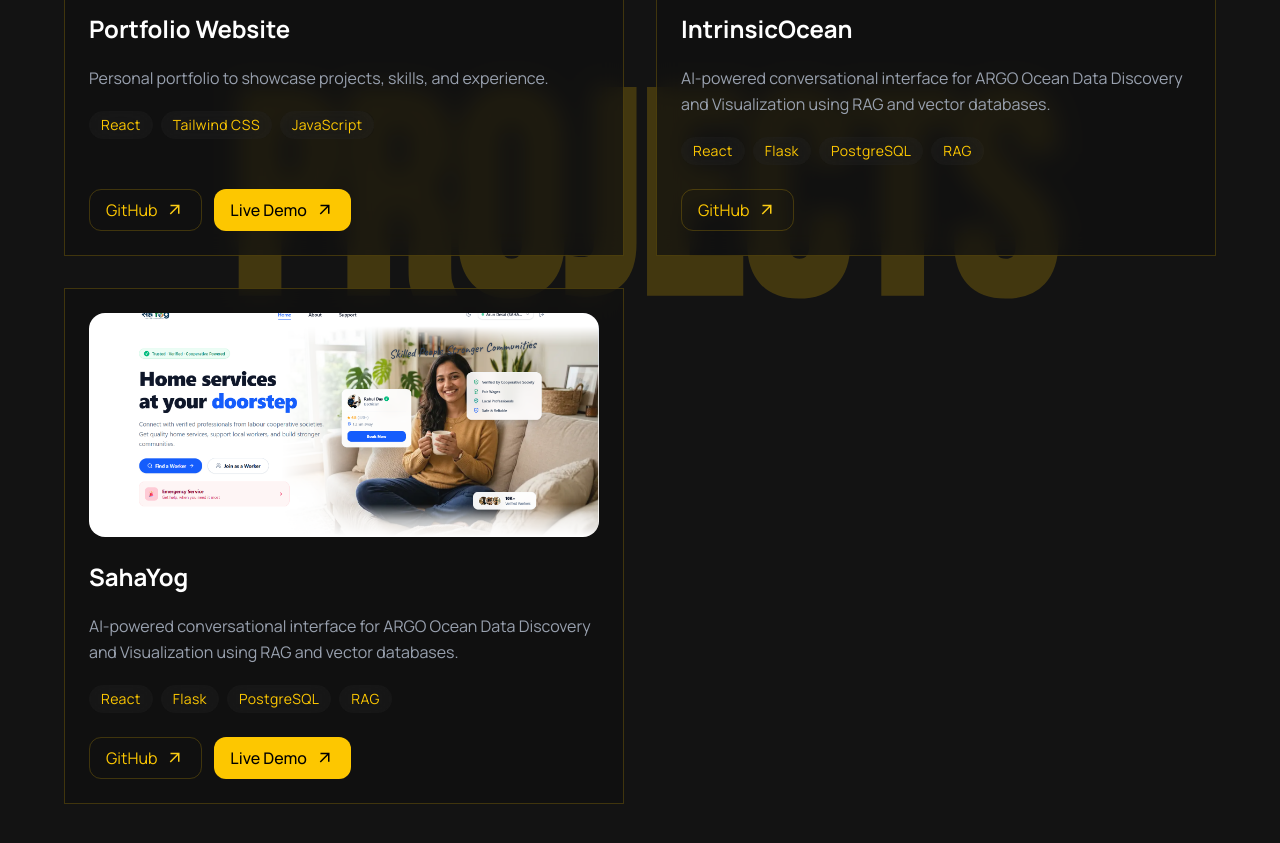
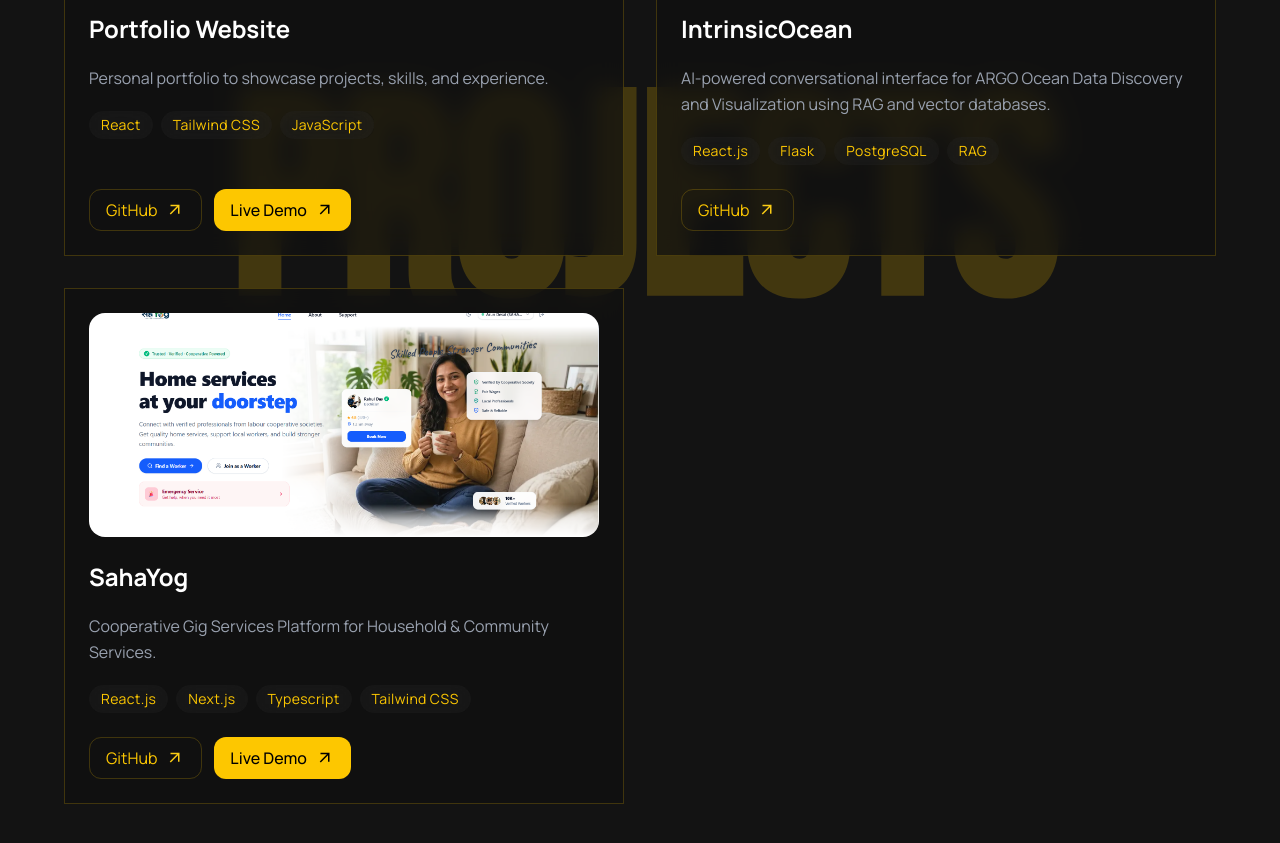
Before and after one commit to SubhadeepK-62/Portfolio, a React (Vite) app: page / in a window 1280 px wide. Shown: the part 2860-3703 px from the top of the page. Built offline with nearby package versions, Linux system fonts and the light colour scheme.

Commit message:
projects updated

```diff
--- a/src/data/projects.js
+++ b/src/data/projects.js
@@ -20,7 +20,7 @@ export const projects = [
     image: intrinsicOceanImg,
     description:
       "AI-powered conversational interface for ARGO Ocean Data Discovery and Visualization using RAG and vector databases.",
-    tech: ["React", "Flask", "PostgreSQL", "RAG"],
+    tech: ["React.js", "Flask", "PostgreSQL", "RAG"],
     github: "https://github.com/Mahir-o4/Team_Orchestra/tree/frontend",
     live: "",
   },
@@ -30,8 +30,8 @@ export const projects = [
     title: "SahaYog",
     image: sahayogImg,
     description:
-      "AI-powered conversational interface for ARGO Ocean Data Discovery and Visualization using RAG and vector databases.",
-    tech: ["React", "Flask", "PostgreSQL", "RAG"],
+      "Cooperative Gig Services Platform for Household & Community Services.",
+    tech: ["React.js", "Next.js", "Typescript", "Tailwind CSS"],
     github: "https://github.com/sujitKrS04/sahayog",
     live: "https://sahayog-virid.vercel.app/",
   },
```
